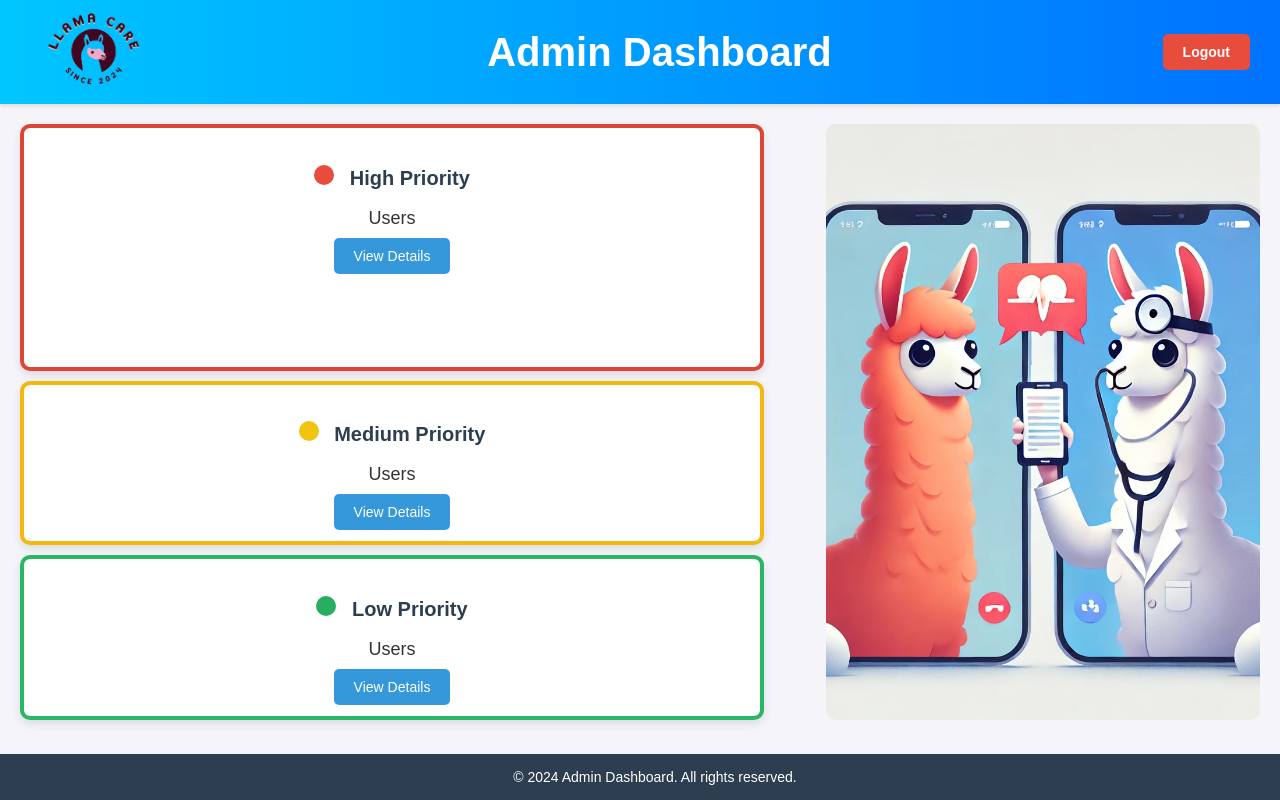
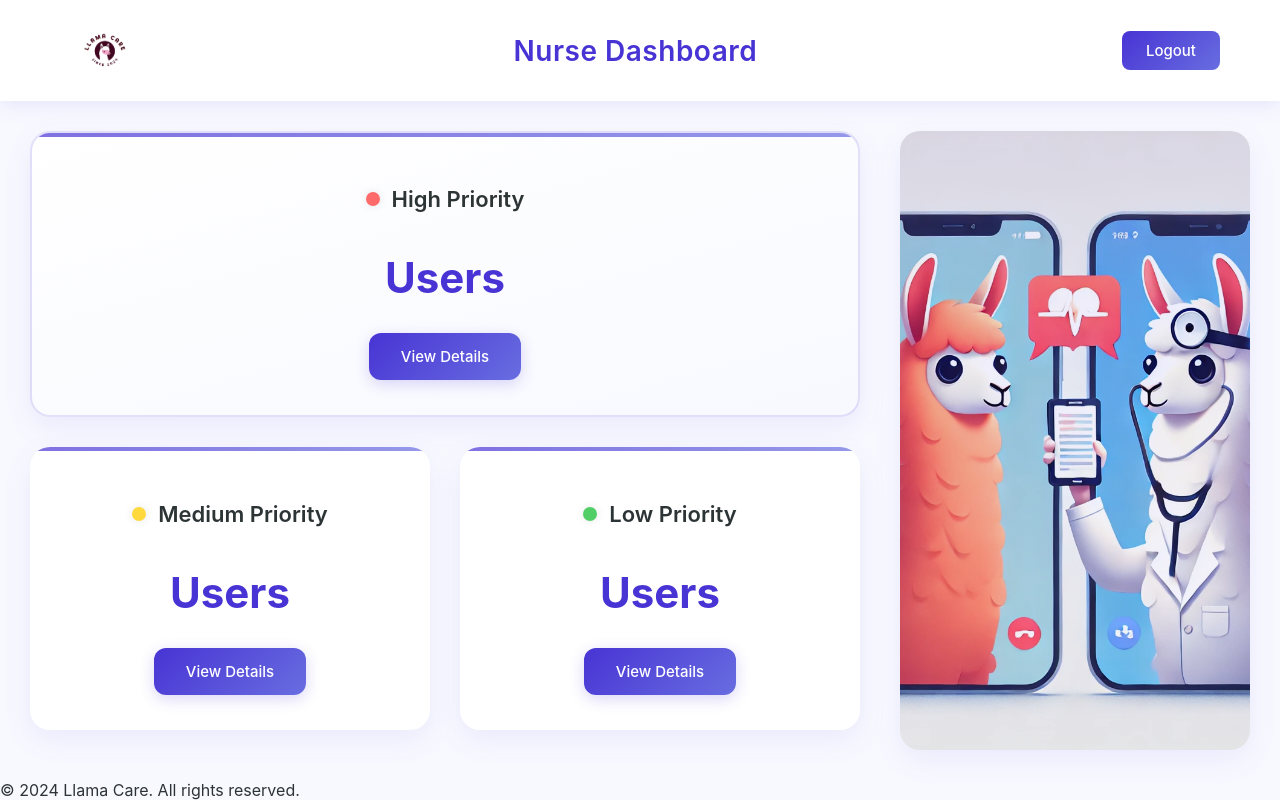
Before and after one commit to Kaushik0621/Llama_Hackathon, a Flask app: template templates/admin_dashboard.html in a window 1280 px wide. Run offline with Flask 3, Linux system fonts and the light colour scheme; the template is opened without the code that fills it, so the values that code supplies are empty.

Commit message:
changed admin dashboard so it looks better

```diff
--- a/templates/admin_dashboard.html
+++ b/templates/admin_dashboard.html
@@ -3,260 +3,236 @@
 <head>
     <meta charset="UTF-8">
     <meta name="viewport" content="width=device-width, initial-scale=1.0">
-    <title>Admin Dashboard</title>
+    <title>Nurse Dashboard</title>
     <style>
+        /* Base styles */
         body {
             margin: 0;
             padding: 0;
-            font-family: 'Arial', sans-serif;
-            background-color: #f4f4f9;
-            color: #333;
+            font-family: 'Inter', 'Segoe UI', sans-serif;
+            background: #f8f9ff;
+            color: #2d3436;
+            min-height: 100vh;
             display: flex;
             flex-direction: column;
-            height: 100vh;
-            overflow: hidden; /* Prevent scroll */
         }
 
-        /* Header */
+        /* Header - new lighter scheme */
         .header {
+            background: white;
+            padding: 20px 60px;
             display: flex;
             justify-content: space-between;
             align-items: center;
-            background: linear-gradient(to right, #00c6ff, #0072ff);
-            color: white;
-            padding: 0px 30px; /* Reduced padding to make the header smaller */
-            box-shadow: 0 2px 4px rgba(0, 0, 0, 0.1);
+            box-shadow: 0 4px 20px rgba(72, 52, 212, 0.1);
+        }
+
+        .header .logo {
+            padding: 8px 16px;
+            border-radius: 12px;
+            display: flex;
+            align-items: center;
         }
 
         .header .logo img {
-            height: 100px; /* Reduced logo size */
+            height: 45px;
+            width: auto;
+            object-fit: contain;
         }
 
         .header .title {
-            font-size: 40px; /* Reduced title font size */
-            font-weight: bold;
+            color: #4834d4;  /* Changed to purple */
+            font-size: 28px;
+            font-weight: 600;
+            letter-spacing: 0.5px;
         }
 
         .header .logout-link {
             color: white;
             text-decoration: none;
-            background-color: #E74C3C;
-            padding: 10px 20px;
-            border-radius: 5px;
-            font-size: 14px;
-            font-weight: bold;
-            transition: background 0.3s;
+            background: linear-gradient(135deg, #4834d4, #686de0);
+            padding: 10px 24px;
+            border-radius: 8px;
+            font-size: 15px;
+            font-weight: 500;
+            transition: all 0.3s ease;
         }
 
         .header .logout-link:hover {
-            background-color: #C0392B;
+            transform: translateY(-2px);
+            box-shadow: 0 4px 15px rgba(72, 52, 212, 0.2);
         }
 
-        /* Main Content */
+        /* Main Content Layout */
         .main-content {
             display: flex;
             flex: 1;
-            padding: 20px;
-            justify-content: space-between;
-            gap: 20px;
-            margin-top: 0px; /* Reduced gap between header and main content */
-            margin-bottom: 60px; /* Add space for footer */
+            padding: 40px 60px;
+            gap: 40px;
+            max-width: 1800px;
+            margin: 0 auto;
+            width: 100%;
+            box-sizing: border-box;
+        }
+
+        /* Left Section - Improved Grid Layout */
+        .left-section {
+            flex: 1;
+            display: grid;
+            grid-template-columns: repeat(2, 1fr);
+            gap: 30px;
+            height: fit-content;
+        }
+
+        /* Queue Section Cards */
+        .queue-section {
+            background: white;
+            border-radius: 20px;
+            padding: 35px;
+            box-shadow: 0 10px 30px rgba(72, 52, 212, 0.08);
+            transition: all 0.3s ease;
+            display: flex;
+            flex-direction: column;
+            align-items: center;
+            text-align: center;
+            position: relative;
             overflow: hidden;
         }
 
-        /* Left Section (Priority Cards) */
-        .left-section {
-            display: flex;
-            flex-direction: column;
-            width: 60%;
-            gap: 10px;
+        .queue-section::before {
+            content: '';
+            position: absolute;
+            top: 0;
+            left: 0;
+            right: 0;
+            height: 4px;
+            background: linear-gradient(90deg, #4834d4, #686de0);
+            opacity: 0.7;
         }
 
-        /* Queue Section */
-        .queue-section {
-            background: white;
-            padding: 20px;
-            border-radius: 10px;
-            box-shadow: 0 4px 10px rgba(0, 0, 0, 0.1);
-            text-align: center;
-            transition: transform 0.3s ease, border 0.5s ease, box-shadow 0.3s ease;
-            flex: 1; /* Ensure cards are aligned */
+        /* High Priority Card */
+        .queue-section.larger {
+            grid-column: 1 / -1;
+            background: linear-gradient(165deg, white, #f8f9ff);
+            border: 2px solid rgba(72, 52, 212, 0.15);
         }
 
         .queue-section h2 {
-            color: #2C3E50;
-            font-size: 20px;
+            font-size: 22px;
+            font-weight: 600;
+            margin-bottom: 25px;
+            color: #2d3436;
+            display: flex;
+            align-items: center;
+            gap: 12px;
         }
 
         .queue-section p {
-            font-size: 18px;
-            color: #333;
-        }
-
-        /* Make Red Priority larger */
-        .queue-section.larger {
-            flex: 2; /* Red card takes more space */
+            font-size: 42px;
+            font-weight: 700;
+            color: #4834d4;
+            margin: 15px 0 30px;
         }
 
         /* Priority Indicators */
         .priority-indicator {
-            display: inline-block;
-            width: 20px;
-            height: 20px;
+            width: 14px;
+            height: 14px;
             border-radius: 50%;
-            margin-right: 10px;
+            box-shadow: 0 0 10px rgba(0, 0, 0, 0.1);
         }
 
-        .priority-red {
-            background-color: #E74C3C;
-        }
+        .priority-red { background-color: #ff6b6b; }
+        .priority-yellow { background-color: #ffd93d; }
+        .priority-green { background-color: #51cf66; }
 
-        .priority-yellow {
-            background-color: #F1C40F;
-        }
-
-        .priority-green {
-            background-color: #27AE60;
-        }
-
-        /* Hover effect */
-        .queue-section:hover {
-            transform: scale(1.05); /* Slight scaling effect */
-            box-shadow: 0 8px 20px rgba(0, 0, 0, 0.2); /* Larger shadow on hover */
-        }
-
-        /* Moving border effect */
-        .queue-section.larger {
-            border: 4px solid #E74C3C;
-            animation: border-animation-red 3s infinite alternate;
-        }
-
-        .queue-section:nth-child(2) {
-            border: 4px solid #F1C40F;
-            animation: border-animation-yellow 3s infinite alternate;
-        }
-
-        .queue-section:nth-child(3) {
-            border: 4px solid #27AE60;
-            animation: border-animation-green 3s infinite alternate;
-        }
-
-        /* Border Animation */
-        @keyframes border-animation-red {
-            0% { border-color: #E74C3C; }
-            100% { border-color: #C0392B; }
-        }
-
-        @keyframes border-animation-yellow {
-            0% { border-color: #F1C40F; }
-            100% { border-color: #F39C12; }
-        }
-
-        @keyframes border-animation-green {
-            0% { border-color: #27AE60; }
-            100% { border-color: #2ECC71; }
-        }
-
-        /* Right Section (Background Image) */
-        .right-section {
-            width: 35%;
-            background: url('{{ url_for("static", filename="images/background2.webp") }}') no-repeat center center;
-            background-size: cover;
-            border-radius: 10px;
-        }
-
+        /* View Details Button */
         .queue-section .view-details {
             text-decoration: none;
-            background-color: #3498DB;
+            background: linear-gradient(135deg, #4834d4, #686de0);
             color: white;
-            padding: 10px 20px;
-            border-radius: 5px;
-            font-size: 14px;
-            transition: background-color 0.3s;
+            padding: 14px 32px;
+            border-radius: 12px;
+            font-weight: 500;
+            font-size: 15px;
+            transition: all 0.3s ease;
+            border: none;
+            box-shadow: 0 4px 15px rgba(72, 52, 212, 0.2);
         }
 
         .queue-section .view-details:hover {
-            background-color: #2980B9;
+            transform: translateY(-2px);
+            box-shadow: 0 8px 25px rgba(72, 52, 212, 0.3);
         }
 
-        /* Footer */
-        .footer {
-            background-color: #2C3E50;
-            color: white;
-            text-align: center;
-            padding: 15px;
-            position: fixed;
-            bottom: 0;
-            width: 100%;
-            font-size: 14px;
+        /* Right Section with Image */
+        .right-section {
+            width: 400px;
+            background-color: white;
+            background-image: url("{{ url_for('static', filename='images/background2.webp') }}");
+            background-position: center;
+            background-size: cover;
+            background-repeat: no-repeat;
+            border-radius: 20px;
+            overflow: hidden;
+            box-shadow: 0 10px 30px rgba(72, 52, 212, 0.08);
+            position: relative;
+            min-height: 600px;
         }
 
-        .notifications {
-            position: fixed;
-            top: 20px;
-            right: 20px;
-            z-index: 1000;
-            max-width: 400px;
+        .right-section::after {
+            content: '';
+            position: absolute;
+            top: 0;
+            left: 0;
+            right: 0;
+            bottom: 0;
+            background: linear-gradient(180deg, rgba(72, 52, 212, 0.1), rgba(72, 52, 212, 0.05));
         }
 
-        .notification {
-            padding: 15px 20px;
-            margin-bottom: 10px;
-            border-radius: 5px;
-            color: white;
-            opacity: 1;
-            transition: opacity 0.5s ease;
-            box-shadow: 0 2px 5px rgba(0,0,0,0.2);
+        /* Responsive Design */
+        @media (max-width: 1400px) {
+            .main-content {
+                padding: 30px;
+            }
+
+            .right-section {
+                width: 350px;
+            }
         }
 
-        .notification.high-priority {
-            background-color: #E74C3C;
+        @media (max-width: 1200px) {
+            .main-content {
+                flex-direction: column;
+            }
+
+            .right-section {
+                width: 100%;
+                height: 300px;
+            }
         }
 
-        .notification.medium-priority {
-            background-color: #F1C40F;
-        }
+        @media (max-width: 768px) {
+            .left-section {
+                grid-template-columns: 1fr;
+            }
 
-        .notification.low-priority {
-            background-color: #27AE60;
+            .queue-section.larger {
+                grid-column: auto;
+            }
         }
     </style>
 </head>
 <body>
-
-    <!-- Add this right after <body> -->
-    <div id="notifications-container" class="notifications">
-        <!-- Initial notifications from Flask -->
-        {% if initial_notifications %}
-            {% for notification in initial_notifications %}
-            <div class="notification {% if notification.type == 'red' %}high-priority
-                                   {% elif notification.type == 'yellow' %}medium-priority
-                                   {% else %}low-priority{% endif %}">
-                {{ notification.message }}
-            </div>
-            {% endfor %}
-        {% endif %}
-    </div>
+    <!-- Include the notifications component -->
+    {% include 'notifications.html' %}
 
     <!-- Header -->
     <header class="header">
         <div class="logo">
             <img src="{{ url_for('static', filename='images/logo4.png') }}" alt="Logo">
         </div>
-
-    <!-- Notifications Section -->
-    {% if notifications %}
-    <div class="notifications">
-        {% for notification in notifications %}
-        <div class="notification {% if 'red' in notification.message.lower() %}high-priority
-                               {% elif 'yellow' in notification.message.lower() %}medium-priority
-                               {% else %}low-priority{% endif %}">
-            {{ notification.message }}
-        </div>
-        {% endfor %}
-    </div>
-    {% endif %}
-        <div class="title">Admin Dashboard</div>
+        <div class="title">Nurse Dashboard</div>
         <a href="{{ url_for('admin_logout') }}" class="logout-link">Logout</a>
     </header>
 
@@ -289,60 +265,9 @@
         </div>
     </div>
 
-    <!-- Update the notification JavaScript -->
-    <script>
-        let lastCheck = 0;  // Track last check time
-
-        function createNotificationElement(notification) {
-            const div = document.createElement('div');
-            div.className = `notification ${
-                notification.type === 'red' ? 'high-priority' :
-                notification.type === 'yellow' ? 'medium-priority' :
-                'low-priority'
-            }`;
-            div.textContent = notification.message;
-            return div;
-        }
-
-        async function checkNotifications() {
-            try {
-                const response = await fetch('/admin/check-notifications');
-                const notifications = await response.json();
-
-                const container = document.getElementById('notifications-container');
-
-                notifications.forEach(notification => {
-                    const notificationElement = createNotificationElement(notification);
-                    container.appendChild(notificationElement);
-
-                    // Remove notification after 5 seconds
-                    setTimeout(() => {
-                        notificationElement.style.opacity = '0';
-                        setTimeout(() => {
-                            if (notificationElement.parentNode === container) {
-                                container.removeChild(notificationElement);
-                            }
-                        }, 500);
-                    }, 5000);
-                });
-            } catch (error) {
-                console.error('Error checking notifications:', error);
-            }
-        }
-
-        // Initialize notifications
-        document.addEventListener('DOMContentLoaded', () => {
-            // Check immediately on load
-            checkNotifications();
-
-            // Then check every 30 seconds
-            setInterval(checkNotifications, 30000);
-        });
-    </script>
-
     <!-- Footer -->
     <footer class="footer">
-        &copy; 2024 Admin Dashboard. All rights reserved.
+        &copy; 2024 Llama Care. All rights reserved.
     </footer>
 
 </body>
--- /dev/null
+++ b/templates/notifications.html
@@ -0,0 +1,140 @@
+<!-- Notifications Component -->
+<div id="notifications-container" class="notifications">
+    {% if initial_notifications %}
+        {% for notification in initial_notifications %}
+        <div class="notification {% if notification.type == 'red' %}high-priority
+                               {% elif notification.type == 'yellow' %}medium-priority
+                               {% else %}low-priority{% endif %}">
+            {{ notification.message }}
+        </div>
+        {% endfor %}
+    {% endif %}
+</div>
+
+<style>
+    /* Notifications Container */
+    .notifications {
+        position: fixed;
+        top: 100px;
+        right: 30px;
+        z-index: 1000;
+        display: flex;
+        flex-direction: column;
+        gap: 10px;
+        max-width: 350px;
+    }
+
+    /* Individual Notification */
+    .notification {
+        background: white;
+        border-radius: 12px;
+        padding: 16px 20px;
+        box-shadow: 0 8px 25px rgba(0, 0, 0, 0.1);
+        margin-bottom: 10px;
+        font-size: 14px;
+        font-weight: 500;
+        opacity: 1;
+        transform: translateX(0);
+        transition: all 0.3s ease;
+        border-left: 4px solid;
+        display: flex;
+        align-items: center;
+        backdrop-filter: blur(10px);
+    }
+
+    .notification.high-priority {
+        border-left-color: #ff6b6b;
+        background: linear-gradient(to right, #fff, #fff);
+        color: #d63031;
+    }
+
+    .notification.medium-priority {
+        border-left-color: #ffd93d;
+        background: linear-gradient(to right, #fff, #fff);
+        color: #b7791f;
+    }
+
+    .notification.low-priority {
+        border-left-color: #51cf66;
+        background: linear-gradient(to right, #fff, #fff);
+        color: #2f9e44;
+    }
+
+    /* Animation for new notifications */
+    @keyframes slideIn {
+        from {
+            transform: translateX(100%);
+            opacity: 0;
+        }
+        to {
+            transform: translateX(0);
+            opacity: 1;
+        }
+    }
+
+    .notification {
+        animation: slideIn 0.3s ease forwards;
+    }
+</style>
+
+<script>
+    let lastCheck = 0;  // Track last check time
+
+    function createNotificationElement(notification) {
+        const div = document.createElement('div');
+        div.className = `notification ${
+            notification.type === 'red' ? 'high-priority' :
+            notification.type === 'yellow' ? 'medium-priority' :
+            'low-priority'
+        }`;
+
+        // Add priority icon
+        const icon = document.createElement('span');
+        icon.className = 'priority-indicator';
+        icon.style.marginRight = '12px';
+        icon.classList.add(
+            notification.type === 'red' ? 'priority-red' :
+            notification.type === 'yellow' ? 'priority-yellow' :
+            'priority-green'
+        );
+
+        div.appendChild(icon);
+        div.appendChild(document.createTextNode(notification.message));
+        return div;
+    }
+
+    async function checkNotifications() {
+        try {
+            const response = await fetch('/admin/check-notifications');
+            const notifications = await response.json();
+
+            const container = document.getElementById('notifications-container');
+
+            notifications.forEach(notification => {
+                const notificationElement = createNotificationElement(notification);
+                container.appendChild(notificationElement);
+
+                // Remove notification after 5 seconds
+                setTimeout(() => {
+                    notificationElement.style.opacity = '0';
+                    setTimeout(() => {
+                        if (notificationElement.parentNode === container) {
+                            container.removeChild(notificationElement);
+                        }
+                    }, 500);
+                }, 5000);
+            });
+        } catch (error) {
+            console.error('Error checking notifications:', error);
+        }
+    }
+
+    // Initialize notifications
+    document.addEventListener('DOMContentLoaded', () => {
+        // Check immediately on load
+        checkNotifications();
+
+        // Then check every 30 seconds
+        setInterval(checkNotifications, 30000);
+    });
+</script>
```
